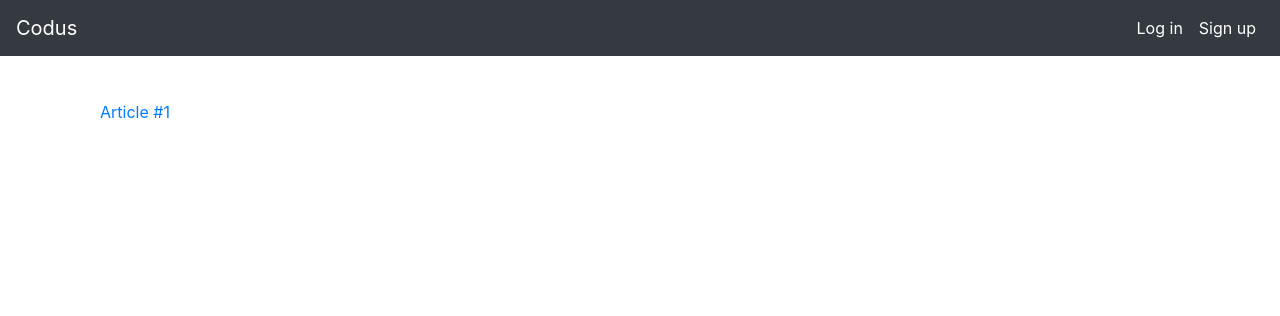
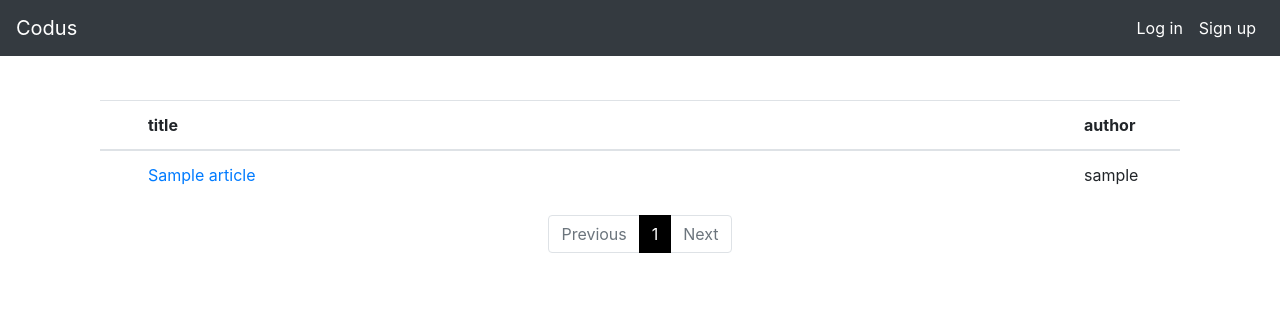
Before and after one commit to chaebum-kim/codus-w-django, a Django app: page /board/ in a window 1280 px wide. Shown: the top 316 px of the page. Run offline with Django 3.2, Linux system fonts and the light colour scheme; tables that the repository leaves empty hold one stand-in row (values such as "Sample post"); some libraries are stand-ins or nearby versions.

Commit message:
Board index page

```diff
--- a/board/admin.py
+++ b/board/admin.py
@@ -4,7 +4,7 @@
 
 @admin.register(Article)
 class ArticleAdmin(admin.ModelAdmin):
-    pass
+    list_display = ('title', 'author')
 
 
 @admin.register(Comment)
--- /dev/null
+++ b/board/static/board/style.css
@@ -0,0 +1,19 @@
+.pagination > li > a {
+  background-color: white;
+  color: black;
+}
+
+.pagination > li > a:active,
+.pagination > li > a:focus,
+.pagination > li > a:hover,
+.pagination > li > span:focus,
+.pagination > li > span:hover {
+  color: black;
+  box-shadow: none;
+}
+
+.pagination > .active > a {
+  color: white;
+  background-color: black !important;
+  border: solid 1px black !important;
+}
--- a/board/templates/board/index.html
+++ b/board/templates/board/index.html
@@ -1,15 +1,57 @@
 {% extends 'layout.html' %}
+{% load static %}
 
 {% block content %}
 
     <div class="container">
-        {% for article in article_list %}
-            <div>
-                <a href="{% url 'board:article_detail' article.pk %}">
-                    {{ article }}
-                </a>
-            </div>
-        {% endfor %}
+        <table class="table table-hover">
+            <thead>
+                <tr>
+                    <th class="pl-5">title</th>
+                    <th style="width: 10%;">author</th>
+                </tr>
+            </thead>
+            <tbody>
+                {% for article in page_obj %}
+                    <tr>
+                        <td class="pl-5"><a href="{% url 'board:article_detail' article.pk %}">{{ article.title }}</a></td>
+                        <td>{{ article.author.username }}</td>
+                    </tr>
+                {% endfor %}
+            </tbody>
+        </table>
+    </div>
+
+    <div class="container mt-3">
+        <nav aria-label="page navigation">
+            <ul class="pagination justify-content-center">
+                {% if page_obj.has_previous %}
+                    <li class="page-item"><a class="page-link" href="?page={{ page_obj.previous_page_number }}">Previous</a></li>
+                {% else %}
+                    <li class="page-item disabled"><a class="page-link" href="#">Previous</a></li>
+                {% endif %}
+
+                {% for page_number in page_range %}
+                    {% if page_obj.number == page_number %}
+                        <li class="page-item active">
+                    {% else %}
+                        <li class="page-item">
+                    {% endif %}
+                    <a class="page-link" href="?page={{ page_number }}">{{ page_number }}</a></li>
+                {% endfor %}
+
+                {% if page_obj.has_next %}
+                    <li class="page-item"><a class="page-link" href="?page={{ page_obj.next_page_number }}">Next</a></li>
+                {% else %}
+                    <li class="page-item disabled"><a class="page-link" href="#">Next</a></li>
+                {% endif %}
+            </ul>
+          </nav>
     </div>
 
 {% endblock %}
+
+
+{% block stylesheet %}
+    <link rel="stylesheet" href="{% static 'board/style.css' %}">
+{% endblock %}
--- a/board/views.py
+++ b/board/views.py
@@ -2,6 +2,7 @@
 from django.http import JsonResponse
 from django.contrib.auth.decorators import login_required
 from django.views.decorators.csrf import csrf_exempt
+from django.core.paginator import Paginator
 import json
 import re
 from .forms import ArticleForm, CommentForm
@@ -9,9 +10,28 @@
 
 
 def index(request):
+
     article_list = Article.objects.all()
+    paginator = Paginator(article_list, 10)
+
+    page_number = request.GET.get('page', 1)
+    page_obj = paginator.get_page(page_number)
+
+    page_number = page_obj.number
+    if page_number % 5 == 1:
+        start_page = page_number
+    else:
+        start_page = page_number // 5 + 1
+
+    end_page = start_page + 4
+    if end_page > paginator.num_pages:
+        end_page = paginator.num_pages
+
+    page_range = [x for x in range(start_page, end_page+1)]
+
     return render(request, 'board/index.html', {
-        'article_list': article_list,
+        'page_obj': page_obj,
+        'page_range': page_range,
     })
 
 
--- a/codus/templates/layout.html
+++ b/codus/templates/layout.html
@@ -7,6 +7,8 @@
     <meta name="viewport" content="width=device-width, initial-scale=1.0">
     <title>Codus</title>
     <link rel="stylesheet" href="{% static 'bootstrap-4.6.0-dist/css/bootstrap.min.css' %}">
+    {% block stylesheet %}
+    {% endblock %}
     <script src="{% static 'jquery-3.6.0.min.js' %}"></script>
     <script src="{% static 'bootstrap-4.6.0-dist/js/bootstrap.min.js' %}"></script>
     {% block script %}
```
